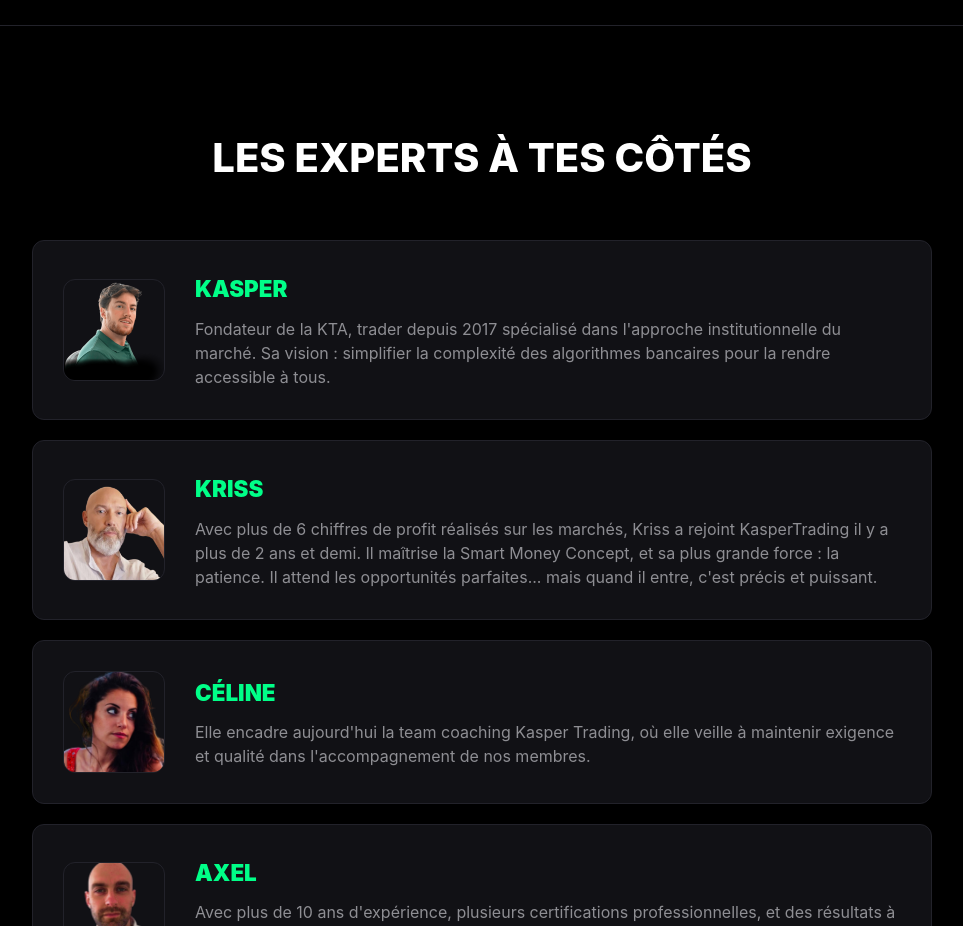
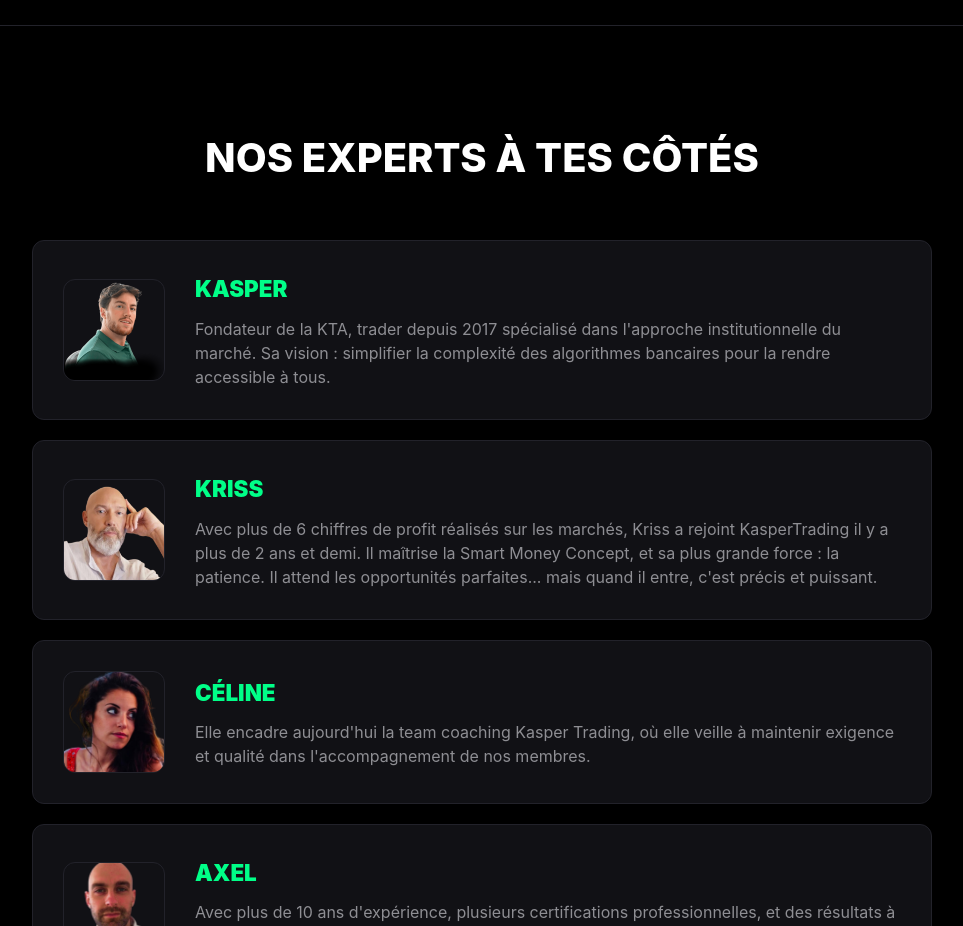
Before and after one commit to TOTHEFUCKINGMOON/KTA---LP1, a plain HTML site: page index.html in a window 1280 px wide. Shown: the part 5080-6006 px from the top of the page, without its empty margins (158-1121 px from the left). Drawn offline with Linux system fonts and the light colour scheme.

Commit message:
Change section header from 'LES' to 'NOS'

```diff
--- a/index.html
+++ b/index.html
@@ -817,7 +817,7 @@
 
         <section class="experts-section">
             <div class="section-header">
-                <h2>LES EXPERTS À TES CÔTÉS</h2>
+                <h2>NOS EXPERTS À TES CÔTÉS</h2>
             </div>
 
             <div class="experts-list">
```
